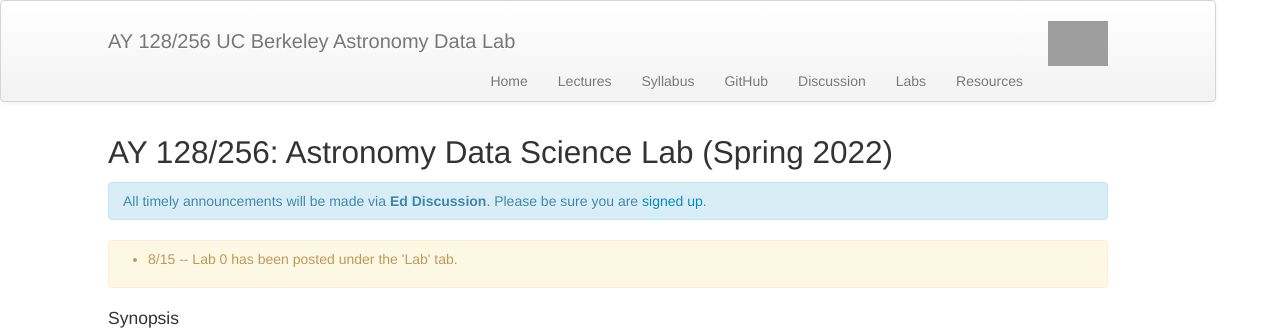
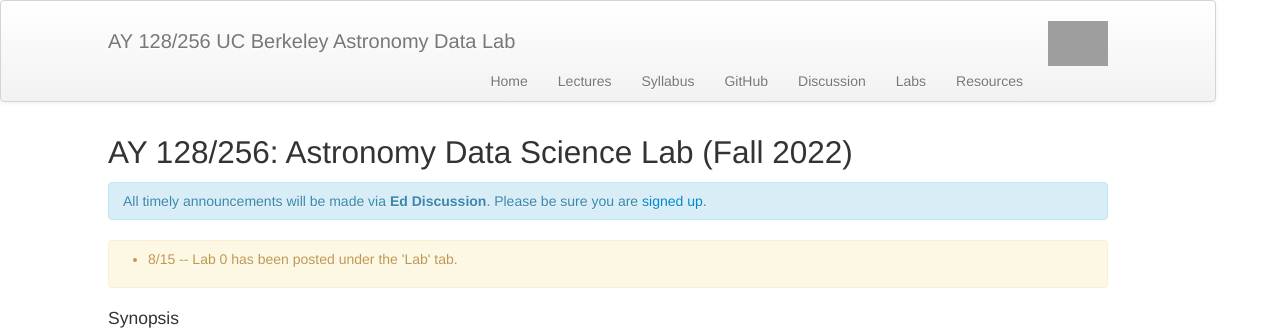
Before and after one commit to ucb-datalab/ucb-datalab.github.io, a Jekyll site: the page built from index.md, in a window 1280 px wide. Shown: the top 330 px of the page. Built offline with Jekyll 4.4.1, drawn with Linux system fonts in a browser that asks for light colours; grey boxes are pictures that could not be loaded.

Commit message:
Fixed Spring --> Fall on front page.

```diff
--- a/index.md
+++ b/index.md
@@ -3,7 +3,7 @@ layout: frontpage
 title: Astronomy Data Science Lab
 ---
 
-## AY 128/256: Astronomy Data Science Lab (Spring 2022)
+## AY 128/256: Astronomy Data Science Lab (Fall 2022)
 
 <!--
 <div class="alert alert-primary" role="alert">
```
